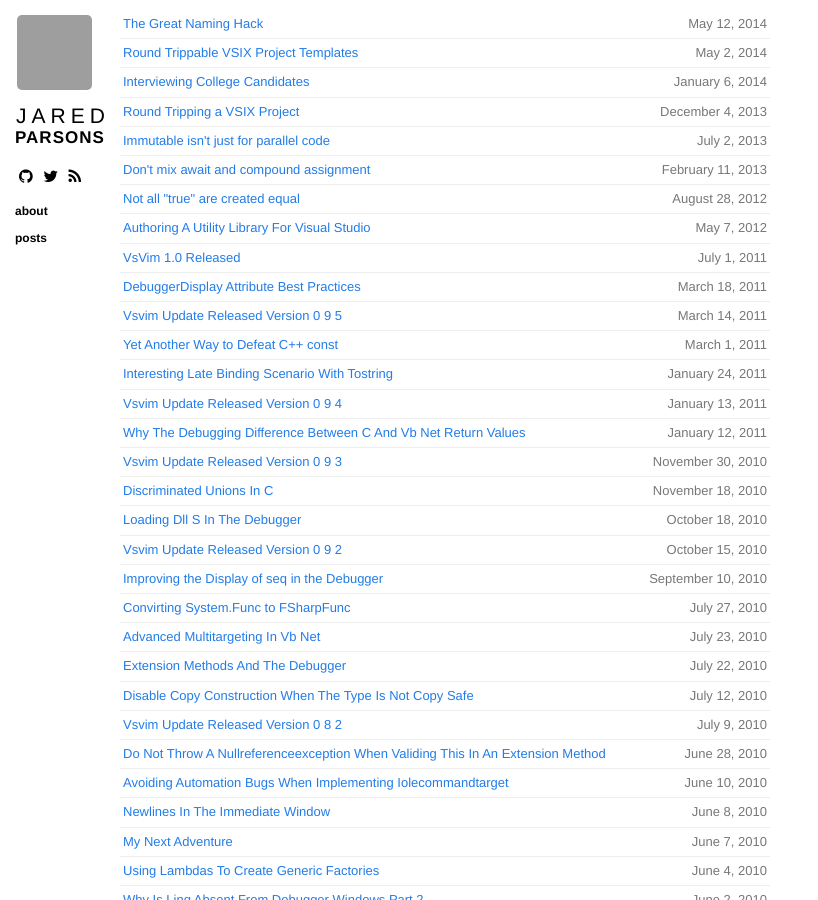
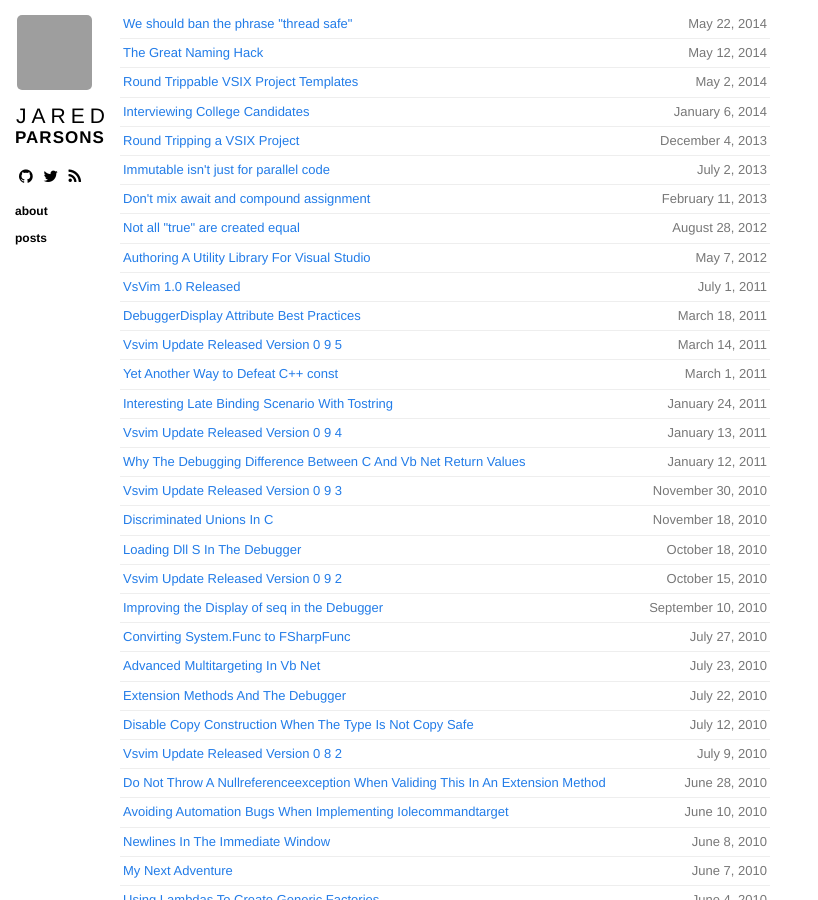
Before and after one commit to jaredpar/jaredpar.github.io, a Jekyll site: the page built from index.html, in a window 1280 px wide and 900 px high. Shown: the whole window, without its empty margins (0-818 px from the left). Built offline with Jekyll 4.4.1, drawn with Linux system fonts in a browser that asks for light colours; nearby versions of some CDN libraries; grey boxes are pictures that could not be loaded.

Commit message:
Publish the post

```diff
--- a/_drafts/ban-the-term-threadsafe.md
+++ b/_posts/2014-05-22-ban-the-term-thread-safe.md
@@ -1,7 +1,6 @@
 ---
 layout: post
-title: We should ban the phrase
-published: true
+title: We should ban the phrase "thread safe"
 ---
 
 There few are phrases in programming that make me shudder more than
```
